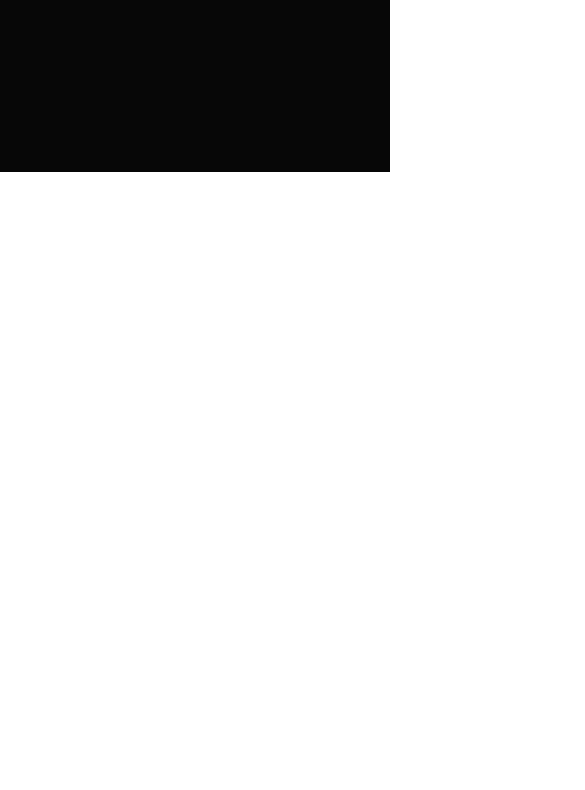
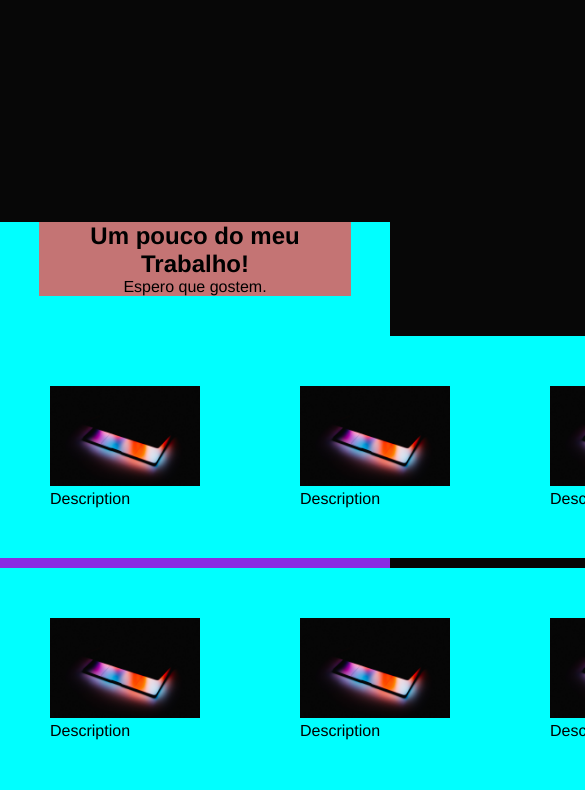
Before and after one commit to joaoMicheletti/My_portifolio, a plain HTML site: page index.html in a window 390 px wide. Shown: the part 418-1208 px from the top of the page, 585 px wide, since content can reach past the window. Before the commit the page ends 844 px from the top, so only its background shows below. Drawn offline with Linux system fonts and the light colour scheme.

Commit message:
responsividade Home
responsividade Home

```diff
--- a/index.html
+++ b/index.html
@@ -14,7 +14,7 @@
             <img src="image/logo_nav.png" alt="logo developer">
             <ul>
                 <a href="#Main">Home</a>
-                <a href="#Container_Projetos">Projetos</a>
+                <a href="#Container_Projects">Projetos</a>
                 <a href="#Contato">Contato</a>
             </ul>
         </nav>
@@ -39,5 +39,44 @@
         </div>
     </main>
 
+    <div class="Container_Projects" id="Container_Projects">
+        <div class="Txt_Projects" id="Txt_Projects">
+            <h2>Um pouco do meu Trabalho!</h2>
+            <p> Espero que gostem.</p>
+        </div>
+
+        <section class="Projects" id="Projects">
+            <div class="ProjetosDV1" id="ProjetosDV1">
+                <ul>
+                    <img src="./image/not_pequeno.jpg" alt=""/>
+                    <p>Description</p>
+                </ul>
+                <ul>
+                    <img src="./image/not_pequeno.jpg" alt=""/>
+                    <p>Description</p>
+                </ul>
+                <ul>
+                    <img src="./image/not_pequeno.jpg" alt=""/>
+                    <p>Description</p>
+                </ul>
+            </div>
+
+            <div class="ProjetosDV2" id="ProjetosDV2">
+                <ul>
+                    <img src="./image/not_pequeno.jpg" alt=""/>
+                    <p>Description</p>
+                </ul>
+                <ul>
+                    <img src="./image/not_pequeno.jpg" alt=""/>
+                    <p>Description</p>
+                </ul>
+                <ul>
+                    <img src="./image/not_pequeno.jpg" alt=""/>
+                    <p>Description</p>
+                </ul>
+            </div>
+        </section>
+    </div>
+
 </body>
 </html>
--- a/style.css
+++ b/style.css
@@ -2,8 +2,12 @@
     margin: 0;
     padding: 0;
     box-sizing: border-box;
+    font-family: 'Franklin Gothic Medium', 'Arial Narrow', Arial, sans-serif;
+
 }
-
+body {
+    background-color: rgba(0, 0, 0, 0.973);
+}
 #Navigation {
     background-color: rgb(0, 0, 0);
     height: 70px;
@@ -27,7 +31,6 @@ a:hover {
 
 }
 #Main_Conteudo {
-    background-color: rgba(0, 0, 0, 0.973);
     width: 100%;
     height: 520px;
     display: flex;
@@ -43,7 +46,7 @@ a:hover {
     overflow: hidden;
     color: #FFF;
     white-space: nowrap;
-    animation: caret .3s step-end infinite alternate,
+    animation: caret .10s step-end infinite alternate,
                 type 5s steps(23, end)
 
 }
@@ -96,3 +99,50 @@ a:hover {
     }
 
 }
+
+#Container_Projects {
+    margin-top: 50px;
+    width: 100%;
+    background-color: aqua;
+}
+#Txt_Projects {
+    margin-left: 10%;
+    width: 80%;
+    background-color: rgb(196, 116, 116);
+    text-align: center;
+}
+#Projects {
+    margin-top: 40px;
+    width: 100%;
+    background-color: blueviolet;
+}
+#ProjetosDV1 {
+    display: flex;
+    background-color: blue;
+}
+#ProjetosDV1 ul {
+    background-color: aqua;
+    margin: auto;
+    padding: 50px;
+
+
+}
+#ProjetosDV1 ul img {
+    height: 100px;
+}
+#ProjetosDV2 {
+    margin-top: 10px;
+    display: flex;
+    background-color: blue;
+}
+#ProjetosDV2 ul {
+    background-color: aqua;
+    margin: auto;
+    padding: 50px;
+
+
+}
+#ProjetosDV2 ul img {
+    height: 100px;
+
+}
```
